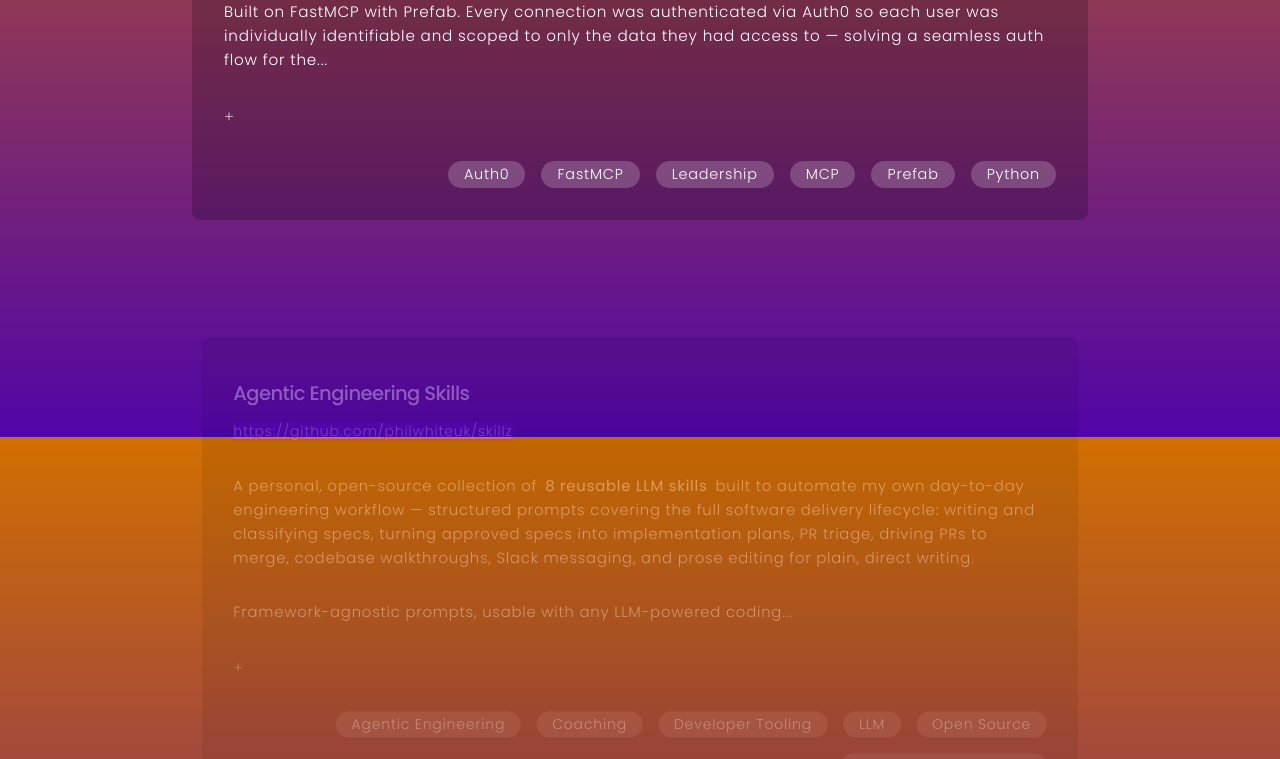
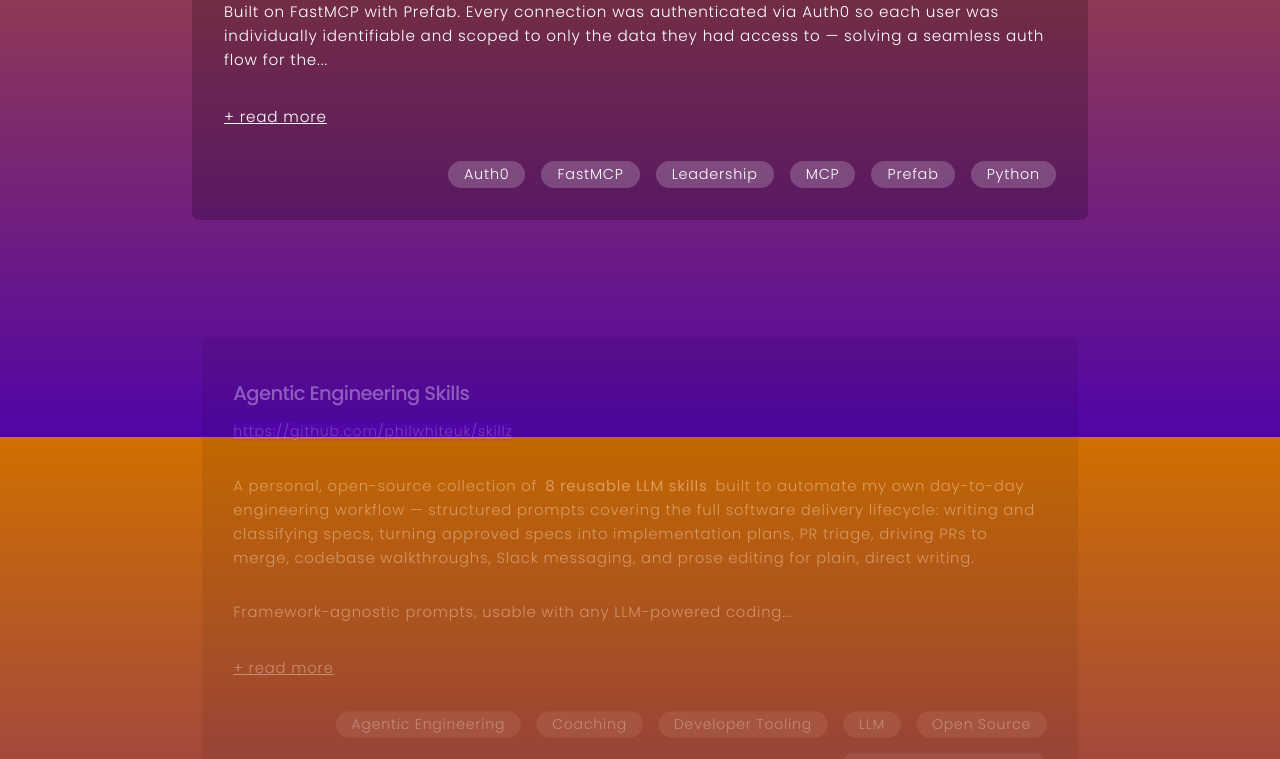
Before and after one commit to philwhiteuk/cv, a Jekyll site: the page built from pages/all-projects.html, in a window 1280 px wide. Shown: the part 563-1322 px from the top of the page. Built offline with Jekyll 4.4.1, drawn with Linux system fonts in a browser that asks for light colours; some of the changed text lies outside the part shown.

Commit message:
Remove ::after from summary, add '+ read more' with underline to truncated text, remove pointer cursor from full content
Co-authored-by: philwhiteuk <philwhiteuk@users.noreply.github.com>

```diff
--- a/_includes/projects.html
+++ b/_includes/projects.html
@@ -25,7 +25,7 @@
             {% assign truncated_content = project.content | truncatewords: 60 %}
             {% if truncated_content != project.content %}
             <details class="expandable">
-                <summary>{{ truncated_content | markdownify }}</summary>
+                <summary>{{ truncated_content | markdownify | replace: '...', '...' | append: ' <span class="read-more">+ read more</span>' }}</summary>
                 <span class="full">{{ project.content | markdownify }}</span>
             </details>
             {% else %}
--- a/_sass/theme/_projects.scss
+++ b/_sass/theme/_projects.scss
@@ -100,12 +100,6 @@
           content: '';
         }
 
-        &::after {
-          content: '+ ';
-          color: inherit;
-          opacity: 0.7;
-        }
-
         &:focus,
         &:hover {
           outline: none;
@@ -118,6 +112,11 @@
 
       .full {
         display: inline;
+        cursor: default;
+      }
+
+      .read-more {
+        text-decoration: underline;
       }
     }
   }
```
